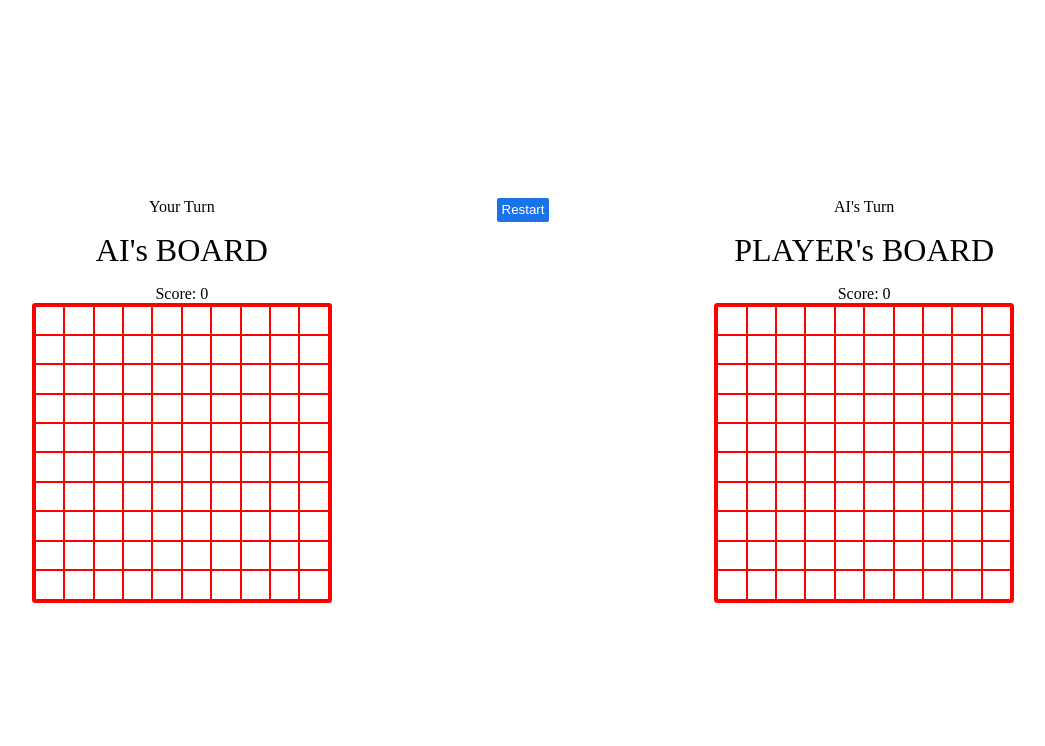
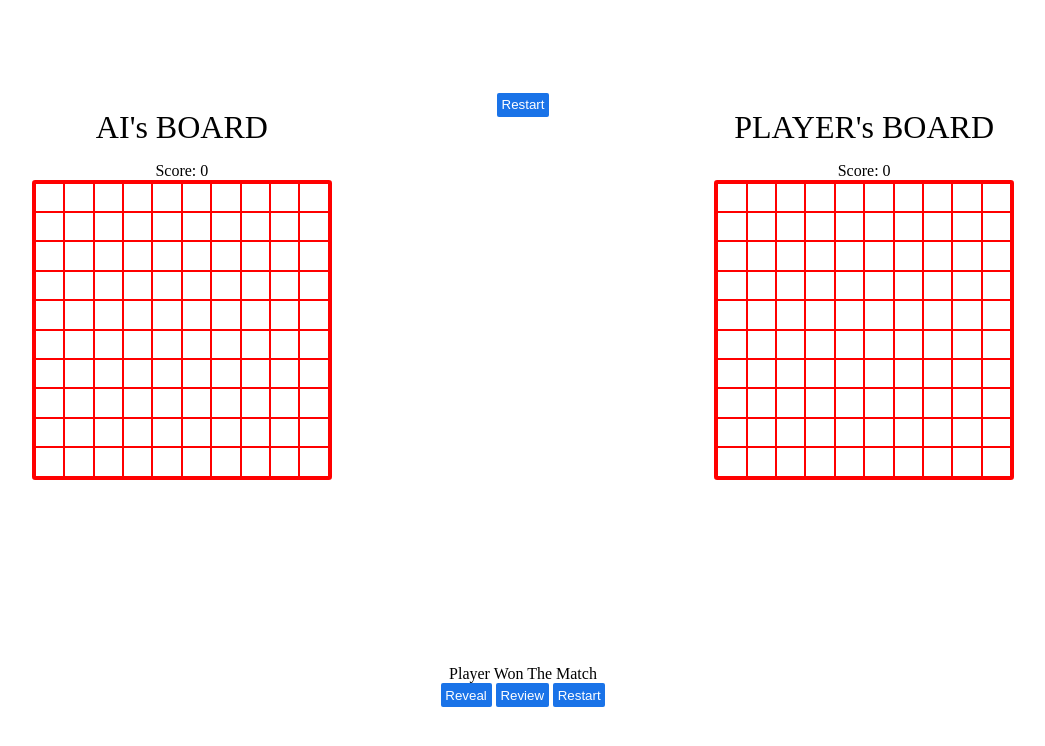
Before and after one commit to Dark-WizZ/BattleShip, a plain HTML site: page index.html in a window 1280 px wide. Shown: the whole page, without its empty margins (117-1162 px from the left). Drawn offline with Linux system fonts and the light colour scheme.

Commit message:
Add greeting message

```diff
--- a/index.html
+++ b/index.html
@@ -25,7 +25,8 @@
         </div>
         <div class="content">
           Now click any block in the same row to choose the length of the ship<br>
-          (Remeber: your end point should be right side of the starting point!)
+          (Remeber: your end point should be right side of the starting point!)<br>
+          (Note: Minimum required length = 3)
         </div>
       </div>
       <div class="creater_board"></div>
@@ -34,7 +35,6 @@
     <div class="inner_layout">
       <div class="board1">
         <div class="board_txt">
-          <div class="turn">Your Turn</div>
           <div class="heading">AI's BOARD</div>
           <div class="score">Score: 0</div>
         </div>
@@ -45,13 +45,27 @@
       </div>
       <div class="board2">
         <div class="board_txt">
-          <div class="turn">AI's Turn</div>
           <div class="heading"> PLAYER's BOARD </div>
           <div class="score">Score: 0</div>
         </div>
         <div class="board"></div>
       </div>
     </div>
+    <div class="greetings_layout">
+      <div class="card">
+        <div class="greeting">
+          Player Won The Match
+        </div>
+        <div class="gif">
+          <!-- <img src="https://media.giphy.com/media/Zt6W9aiKkUSZy/giphy.gif" alt="gif loading..."> -->
+        </div>
+        <div class="menu">
+          <button class="reveal_btn">Reveal</button>
+          <button class="review_btn">Review</button>
+          <button class="restart_btn">Restart</button>
+        </div>
+      </div>
+    </div>
   </div>
 </body>
 </html>
```
